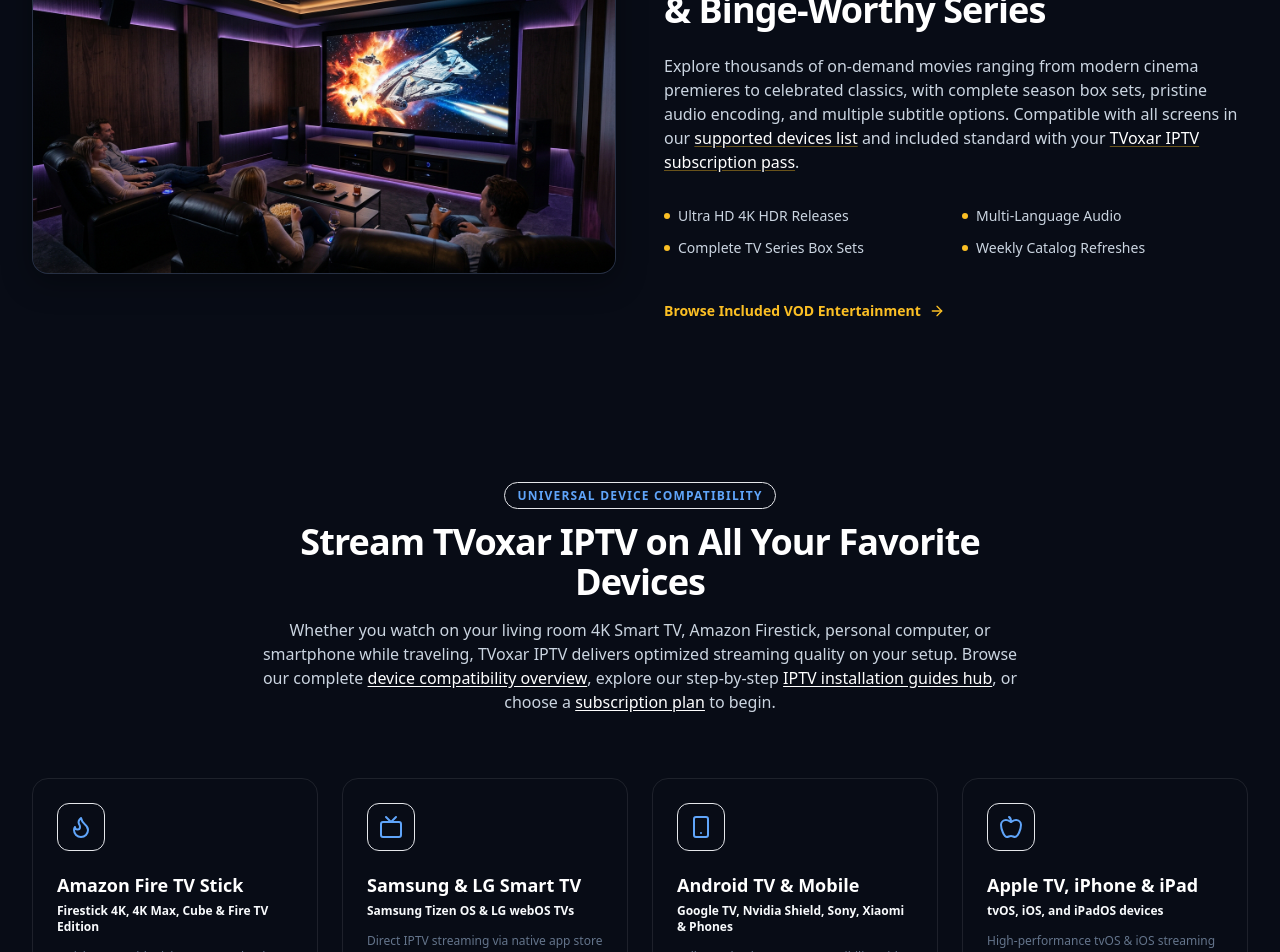
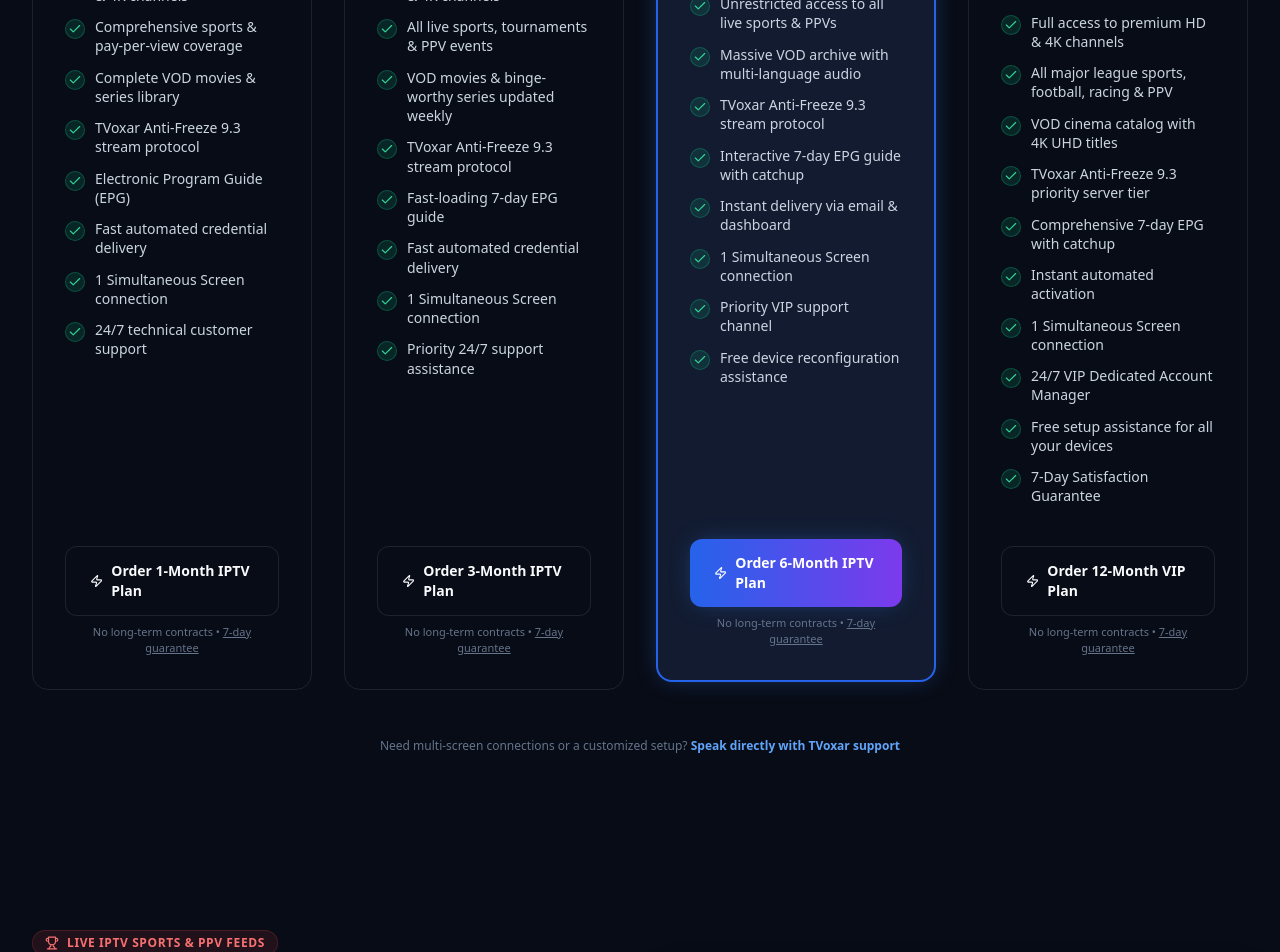
Before and after one commit to AIDATFARES/TVoxar, a Next.js app: page / in a window 1280 px wide. Shown: the part 2580-3532 px from the top of the page. Built offline with nearby package versions, Linux system fonts and the light colour scheme.

Commit message:
Move pricing section between FeatureGrid and EntertainmentShowcase on homepage

```diff
--- a/app/page.jsx
+++ b/app/page.jsx
@@ -28,16 +28,7 @@
       {/* 2. Key Technology & Features */}
       <FeatureGrid />
 
-      {/* 3. Live Sports & Cinema Showcase */}
-      <EntertainmentShowcase />
-
-      {/* 4. Supported Devices & Guides */}
-      <DeviceGrid />
-
-      {/* 5. 3-Step Setup Flow */}
-      <HowItWorks />
-
-      {/* 6. Pricing Section */}
+      {/* 3. Pricing Section */}
       <section className="py-24 relative" id="pricing">
         <div className="max-w-7xl mx-auto px-4 sm:px-6 lg:px-8">
           <div className="text-center max-w-3xl mx-auto mb-16 space-y-4">
@@ -68,6 +59,15 @@
           </div>
         </div>
       </section>
+
+      {/* 4. Live Sports & Cinema Showcase */}
+      <EntertainmentShowcase />
+
+      {/* 5. Supported Devices & Guides */}
+      <DeviceGrid />
+
+      {/* 6. 3-Step Setup Flow */}
+      <HowItWorks />
 
       {/* 7. Homepage Frequently Asked Questions */}
       <section className="py-20 bg-background-secondary/40">
```
